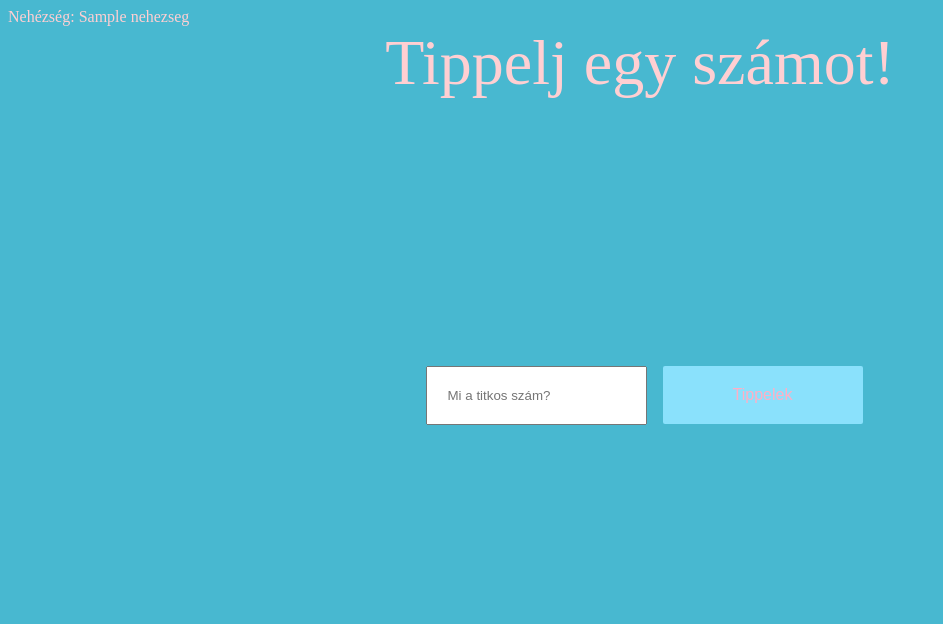
After one commit to brcsongor/gtsn_webapp, a Flask app: template templates/game.html in a window 1280 px wide. The commit adds this page. Shown: the top 624 px of the page, without its empty margins (0-943 px from the left). Run offline with Flask 2, Linux system fonts and the light colour scheme; the template is opened without the code that fills it: most values are stand-ins (such as "Sample title", 1, 10 or a date in 2020).

Commit message:
You can guess now.

```diff
--- a/main.py
+++ b/main.py
@@ -7,6 +7,9 @@ app = Flask(__name__)
 app.config["TEMPLATES_AUTO_RELOAD"] = True
 app.config["SECRET_KEY"] = "Cidsa"
 db.create_all()
+
+difficulties = {'0': [1, 5], '1': [1, 10], '2': [1, 20]}
+difficulties_names = {'0': "Könnyű", '1': "Közepes", '2': "Nehéz"}
 
 
 def hash(str):
@@ -39,7 +42,7 @@ def register():
 def log_user_in():
     if session.get('logged_in'):
         if session['logged_in']:
-            return redirect("/start")
+            return redirect("start")
     else:
         user = request.form.get("user-name")
         password = request.form.get("user-pw")
@@ -48,10 +51,55 @@ def log_user_in():
             session["logged_in"] = True
             session["userid"] = check_login.id
 
+            return redirect("start")
+    return render_template(login.html)
+
 
 @app.route("/start", methods=["POST", "GET"])
 def start():
-    return "Sikeresen beléptél!"
+    try:
+        if session['logged_in'] == True:
+            return render_template("index.html")
+        else:
+            return redirect("/")
+    except:
+        return redirect("/")
+
+
+@app.route("/game", methods=["POST", "GET"])
+def game():
+    # mindegy hanyat jelol be a legkonybbel inditunk jatekot
+    error = None
+    if session.get("logged_in") == True:
+        difficulty = None
+        try:
+            difficulty = request.form.getlist("nehezseg")[0]
+            session["nehezseg"] = difficulty
+        except:
+            pass
+
+        calc_range = difficulties[difficulty]
+        actual_secret = None
+        if session.get("secret-number"):
+            actual_secret = session["secret-number"]
+
+        resp = make_response(render_template("game.html", error=error, nehezseg=difficulties_names[difficulty]))
+
+        if actual_secret is None or difficulty != session.get("nehezseg"):
+            secret_number = r.randint(calc_range[0], calc_range[1])
+            session["secret_number"] = str(secret_number)
+            session["difficulty"] = difficulty
+        return resp
+    else:
+        return redirect(url_for("login"))
+
+
+@app.route("/result", methods=["POST", "GET"])
+def result():
+    guess = int(request.form.get("guess_data"))
+    secret_number = int(session["secret_number"])
+    # print(f"{secret_number}, a szám pedig {guess}")
+    return "Teszt"
 
 
 # CRUDE függvények: create, read, update, delete
--- a/static/css/gtsn.css
+++ b/static/css/gtsn.css
@@ -5,7 +5,7 @@
     --purple: #330C2F;
     --pink: #FFAFC5;
     --mpink: #FFCFD2;
-    --orage: #E53D00;
+    --orange: #E53D00;
 }
 body
 {
@@ -43,15 +43,17 @@ button
     top: 0%;
     left: 0%;
     right: 0%;
-    font-size: 16px;
+    font-size: 64px;
 }
 .input-text
 {
-    padding-top: 60px
-    position: absolute;
-    left: 50%;
-    right: 50%;
-    font-size: 18px;
+    padding: 20px;
+    margin: 10px;
+    left: 25px;
+}
+.main-text
+{
+    font-size: 38px;
 }
 a
 {
@@ -59,3 +61,65 @@ a
     text-decoration:none;
     font-size: 16px;
 }
+
+/* chechmark modositasok */
+.checkbox-container
+{
+    display: inline;
+    position: relative;
+    padding-left: 35px;
+    cursor: pointer;
+    font-size: 20px;
+    margin 30px;
+    user-select: none;
+    -webkit-user-select: none;
+    -ms-user-select: none;
+    -moz-user-select: none;
+}
+.checkmark
+{
+    position: absolute;
+    top: 0;
+    left: 0;
+    height: 25px;
+    width: 25px;
+    background-color: white;
+}
+.checkbox-container input
+{
+    position: absolute;
+    opacity: 0;
+    height: 0;
+    width: 0;
+    cursor: pointer;
+}
+.checkbox-container .checkmark:after
+{
+    transform: rotate(45deg);
+    -ms-transform: rotate(45deg);
+    -webkit-transform: rotate(45deg);
+    width: 5px;
+    height: 10px;
+    border: solid white;
+    border-width:0 3px 3px 0;
+    left: 10px;
+    top: 5px;
+}
+.checkbox-container:hover input ~ .checkmark
+{
+    background-color: grey;
+}
+.checkbox-container input:checked ~ .checkmark
+{
+    background-color: var(--orange);
+}
+.checkbox-container input:checked ~ .checkmark:after-event
+{
+    display:block;
+}
+.checkmark:after
+{
+    content:"";
+    position: absolute;
+    diplay: none;
+}
--- /dev/null
+++ b/templates/game.html
@@ -0,0 +1,18 @@
+{% extends "base.html" %}
+{%block main %}
+    <div class="curr_diff">Nehézség: {{nehezseg}}</div>
+    <div class="wrapper">
+        {% if error %}
+            <div class="warning">
+                <span class="txt">
+                    Ez szerintem nem szám.. :O
+                </span>
+            </div>
+        {% endif %}
+        <span class="title-text">Tippelj egy számot!</span>
+        <form action="/result" method="post">
+            <input type="text" class="input-text" name="guess_data" placeholder="Mi a titkos szám?">
+            <button>Tippelek</button>
+        </form>
+    </div>
+{%endblock main%}
```
Also changed, not shown: templates/index.html (+22 -0 lines).
